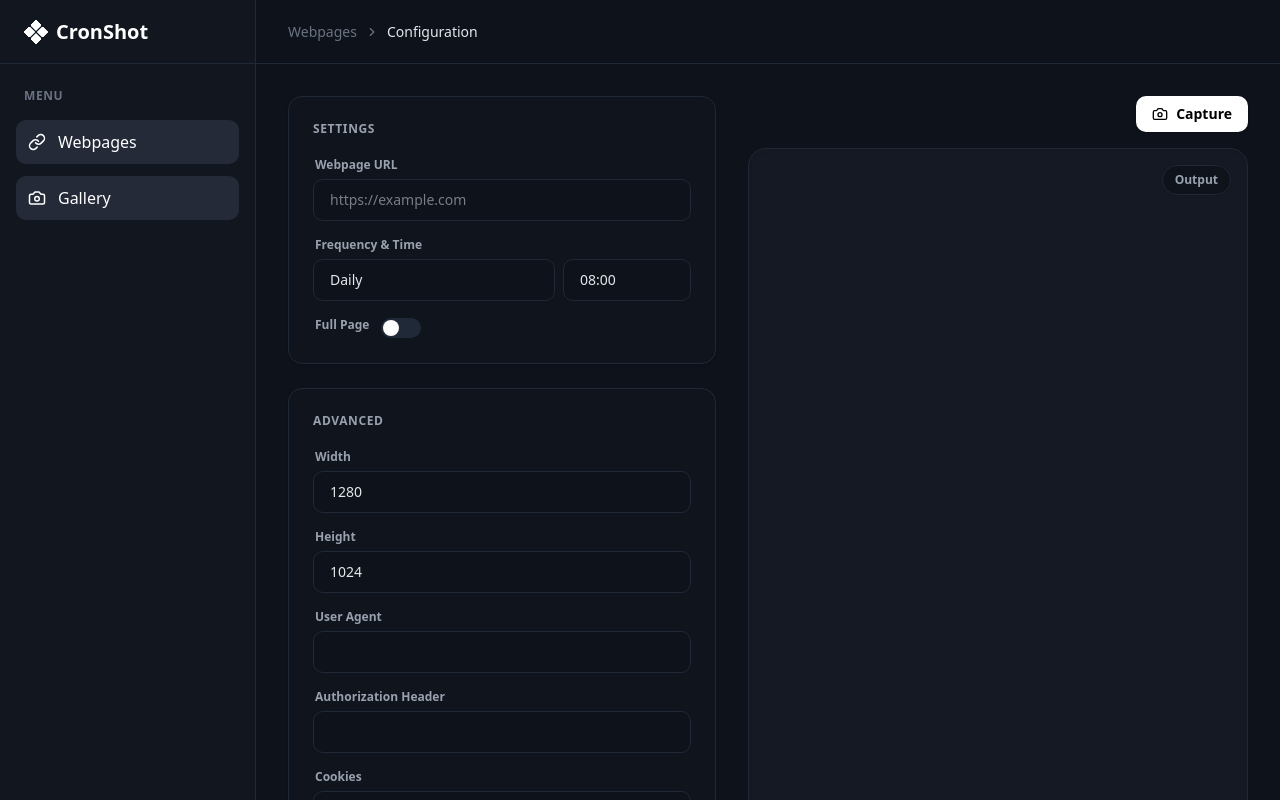
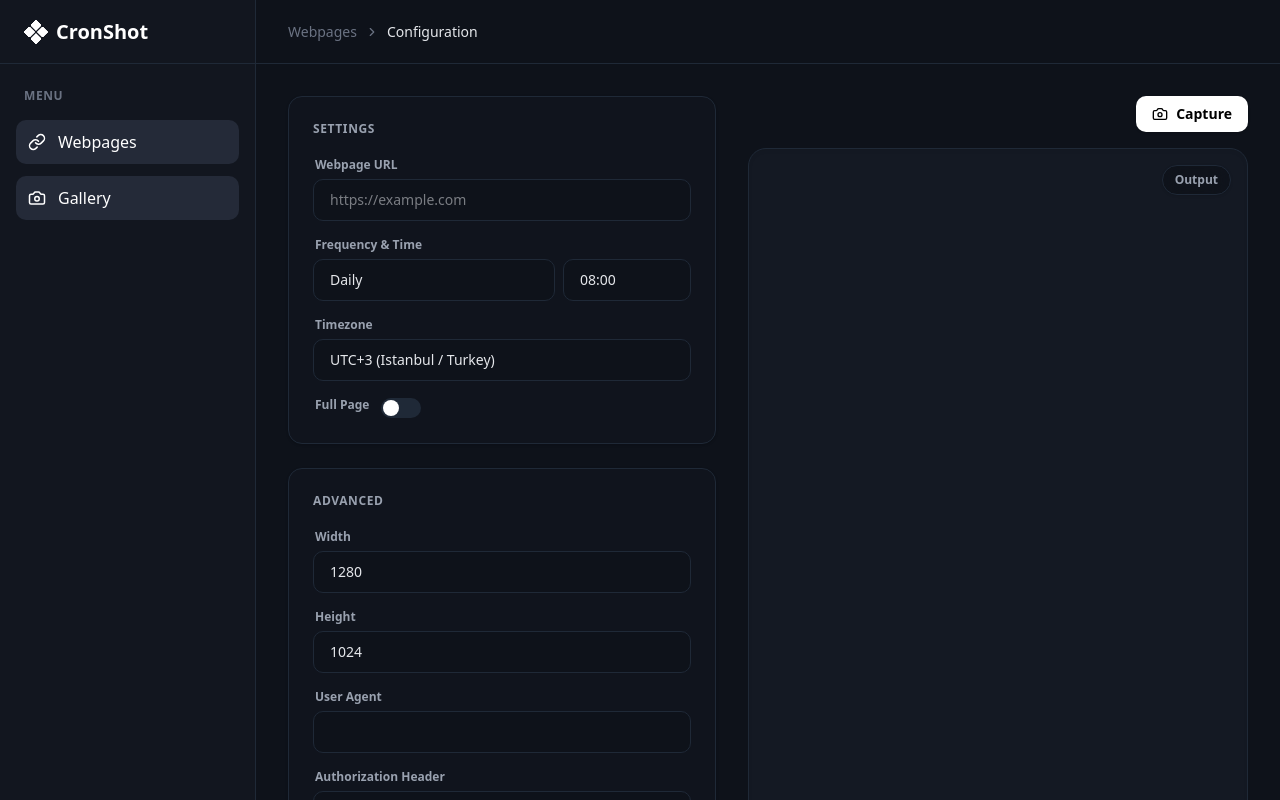
Before and after one commit to yusufislamoruk/cron-shot-landing, a Next.js app: page /dashboard in a window 1280 px wide. Built offline with nearby package versions, Linux system fonts and the light colour scheme; no server answers.

Commit message:
Feat: timezone add.

```diff
--- a/app/dashboard/page.tsx
+++ b/app/dashboard/page.tsx
@@ -9,6 +9,7 @@ export default function ConfigurationPage() {
     const [url, setUrl] = useState("");
     const [frequency, setFrequency] = useState("Daily");
     const [time, setTime] = useState("08:00");
+    const [timezone, setTimezone] = useState(3);
     const [width, setWidth] = useState(1280);
     const [height, setHeight] = useState(1024);
     const [fullPage, setFullPage] = useState(false);
@@ -47,10 +48,11 @@ const handleSchedule = async () => {
                 full_page: fullPage,
                 frequency: frequency.toLowerCase(),
                 time_of_day: time,
+                timezone_offset: timezone,
                 user_agent: userAgent || null,
                 authorization_header: authorizationHeader || null,
                 cookies: cookies || null
-            })
+})
         });
 
         const result = await response.json();
@@ -140,6 +142,24 @@ const handleSchedule = async () => {
                                     <option value="20:00">20:00</option>
                                 </select>
                             </div>
+                        </div>
+                        <div>
+                            <label className="block text-xs font-semibold text-gray-400 mb-1.5 ml-0.5">Timezone</label>
+                            <select
+                                value={timezone}
+                                onChange={(e) => setTimezone(Number(e.target.value))}
+                                className="w-full bg-[#0E121A] border border-[#1F2937] rounded-lg px-4 py-2.5 text-gray-200 text-sm focus:outline-none focus:border-blue-500 focus:ring-1 focus:ring-blue-500 transition-colors appearance-none"
+                            >
+                                <option value={3}>UTC+3 (Istanbul / Turkey)</option>
+                                <option value={2}>UTC+2 (Frankfurt / Europe)</option>
+                                <option value={1}>UTC+1</option>
+                                <option value={0}>UTC+0 (London / Dublin)</option>
+                                <option value={-1}>UTC-1 (Azores)</option>
+                                <option value={-3}>UTC-3 (Brasilia)</option>
+                                <option value={-5}>UTC-5 (New York / USA East)</option>
+                                <option value={-6}>UTC-6 (Chicago / USA Central)</option>
+                                <option value={-8}>UTC-8 (Los Angeles / USA West)</option>
+                            </select>
                         </div>
                         <div className="flex items-center gap-3">
                             <label className="block text-xs font-semibold text-gray-400 mb-1.5 ml-0.5">Full Page</label>
```
